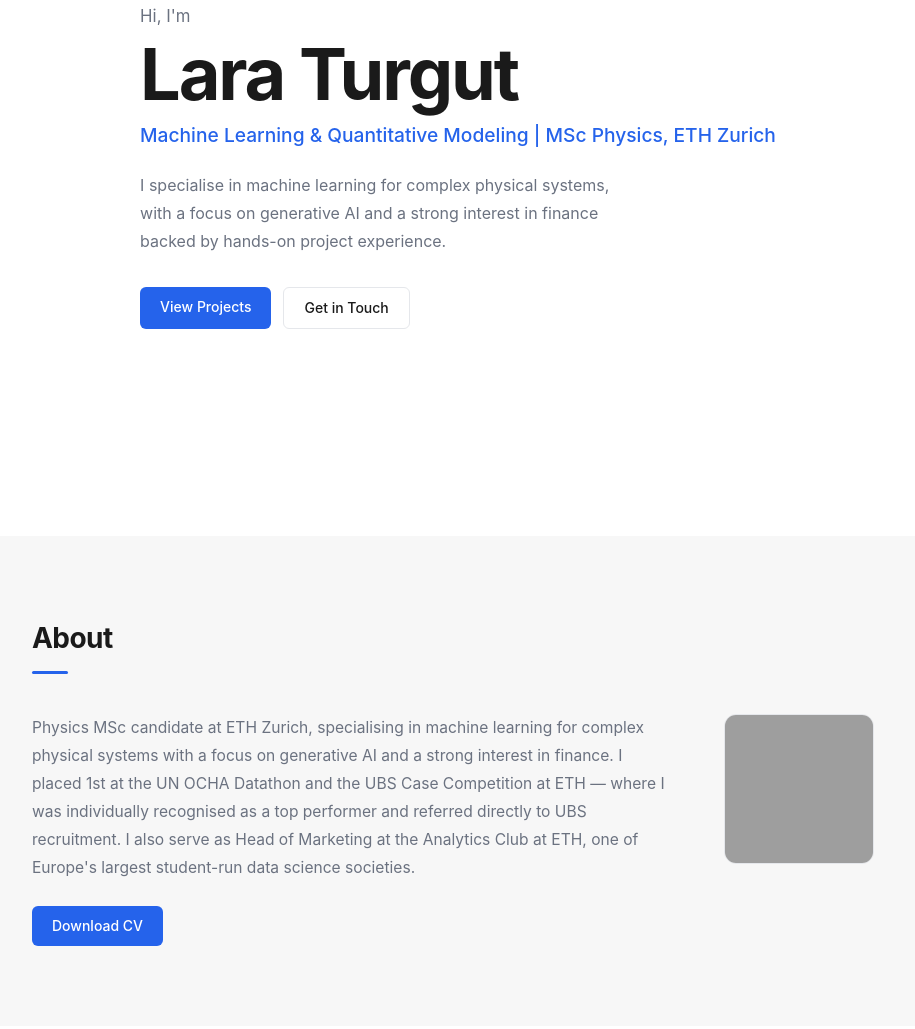
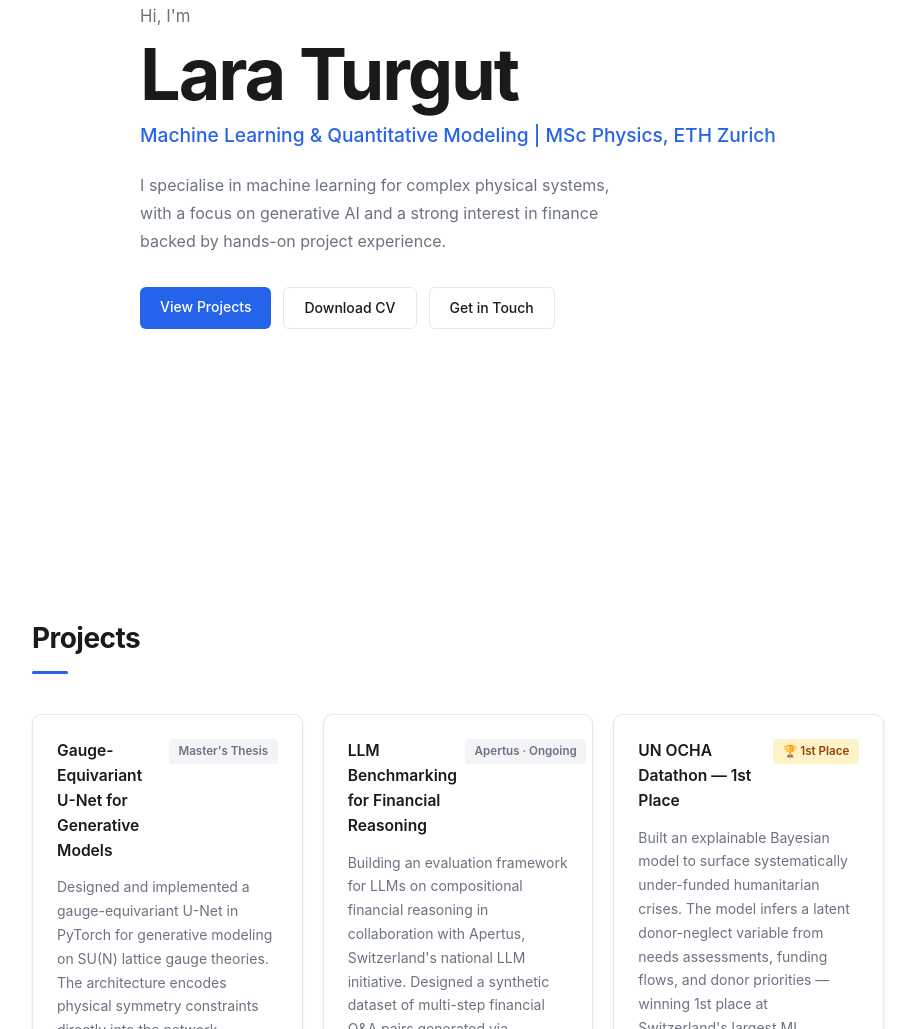
Before and after one commit to lturgut/lturgut.github.io, a plain HTML site: page index.html in a window 1280 px wide. Shown: the part 264-1293 px from the top of the page, without its empty margins (182-1097 px from the left). Drawn offline with Linux system fonts and the light colour scheme; grey boxes are pictures that could not be loaded.

Commit message:
Remove About section, move CV download to hero

```diff
--- a/index.html
+++ b/index.html
@@ -15,7 +15,6 @@
       <span></span><span></span><span></span>
     </button>
     <ul class="nav-links" id="nav-links">
-      <li><a href="#about">About</a></li>
       <li><a href="#projects">Projects</a></li>
       <li><a href="#skills">Skills</a></li>
       <li><a href="#research">Research</a></li>
@@ -52,30 +51,8 @@
       </p>
       <div class="hero-cta">
         <a href="#projects" class="btn btn-primary">View Projects</a>
+        <a href="cv_lara_turgut.pdf" class="btn btn-secondary" target="_blank" rel="noopener">Download CV</a>
         <a href="#contact" class="btn btn-secondary">Get in Touch</a>
-      </div>
-    </div>
-  </section>
-
-  <!-- ABOUT -->
-  <section id="about" class="section section-alt">
-    <div class="container">
-      <h2 class="section-title">About</h2>
-      <div class="about-grid">
-        <div class="about-text">
-          <p>
-            Physics MSc candidate at ETH Zurich, specialising in machine learning for complex
-            physical systems with a focus on generative AI and a strong interest in finance.
-            I placed 1st at the UN OCHA Datathon and the UBS Case Competition at ETH — where I
-            was individually recognised as a top performer and referred directly to UBS recruitment.
-            I also serve as Head of Marketing at the Analytics Club at ETH, one of Europe's largest
-            student-run data science societies.
-          </p>
-          <a href="cv_lara_turgut.pdf" class="btn btn-primary" target="_blank" rel="noopener">Download CV</a>
-        </div>
-        <div class="about-image">
-          <img src="cv_photo.jpg" alt="Lara Turgut">
-        </div>
       </div>
     </div>
   </section>
```
